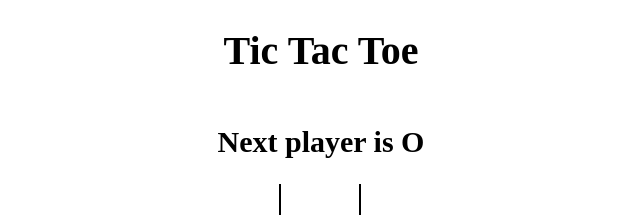
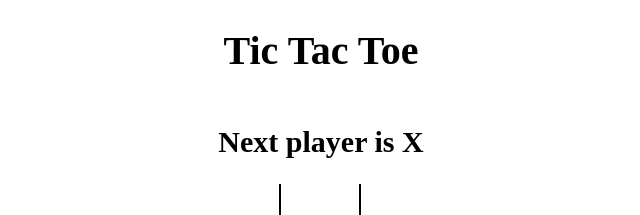
Before and after one commit to kartikaygandhi123/tictactoe_project-, a React (Vite) app: page / in a window 1280 px wide. Shown: the top 215 px of the page, without its empty margins (319-959 px from the left). Built offline with nearby package versions, Linux system fonts and the light colour scheme.

Commit message:
setting history

```diff
--- a/src/App.jsx
+++ b/src/App.jsx
@@ -3,32 +3,40 @@
 import './components/styles/root.scss';
 import { calculateWinner } from './Helpers';
 const App = () => {
-  const [board, setBoard] = useState(Array(9).fill(null));
+  const [history, setHistory] = useState([
+    { board: Array(9).fill(null), isNext: true },
+  ]);
 
-  const [isNext, setisNext] = useState(false);
+  const [currentMove, setCurrentMove] = useState(0);
 
-  const winner = calculateWinner(board);
+  const current = history[currentMove];
+
+  const winner = calculateWinner(current.board);
 
   const message = winner
     ? `Winner is${winner}`
-    : `Next player is ${isNext ? 'X' : 'O'}`;
+    : `Next player is ${current.isNext ? 'X' : 'O'}`;
 
   const handleSquareClick = position => {
-    if (board[position] || winner) {
+    if (current.board[position] || winner) {
       return;
     }
 
-    setBoard(prev => {
-      return prev.map((square, pos) => {
+    setHistory(prev => {
+      const last = prev[prev.length - 1];
+
+      const newBoard = last.board.map((square, pos) => {
         if (pos === position) {
-          return isNext ? 'X' : 'O';
+          return last.isNext ? 'X' : 'O';
         }
 
         return square;
       });
+
+      return prev.concat({ board: newBoard, isNext: !last.isNext });
     });
 
-    setisNext(prev => !prev);
+    setCurrentMove(prev => prev + 1);
   };
 
   return (
@@ -36,7 +44,7 @@
       <h1>Tic Tac Toe</h1>
       <h2>{message}</h2>
 
-      <Board board={board} handleSquareClick={handleSquareClick} />
+      <Board board={current.board} handleSquareClick={handleSquareClick} />
     </div>
   );
 };
```
